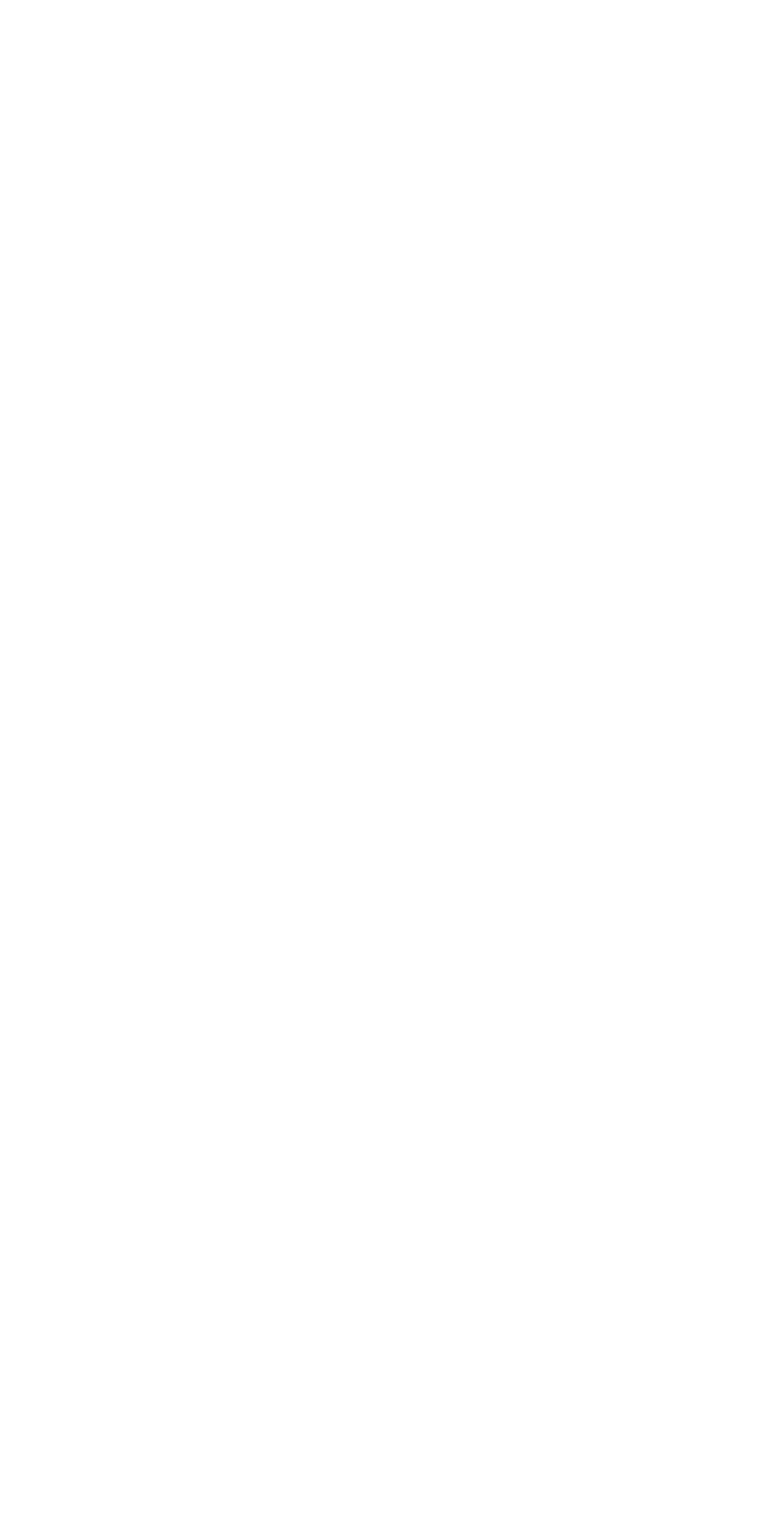
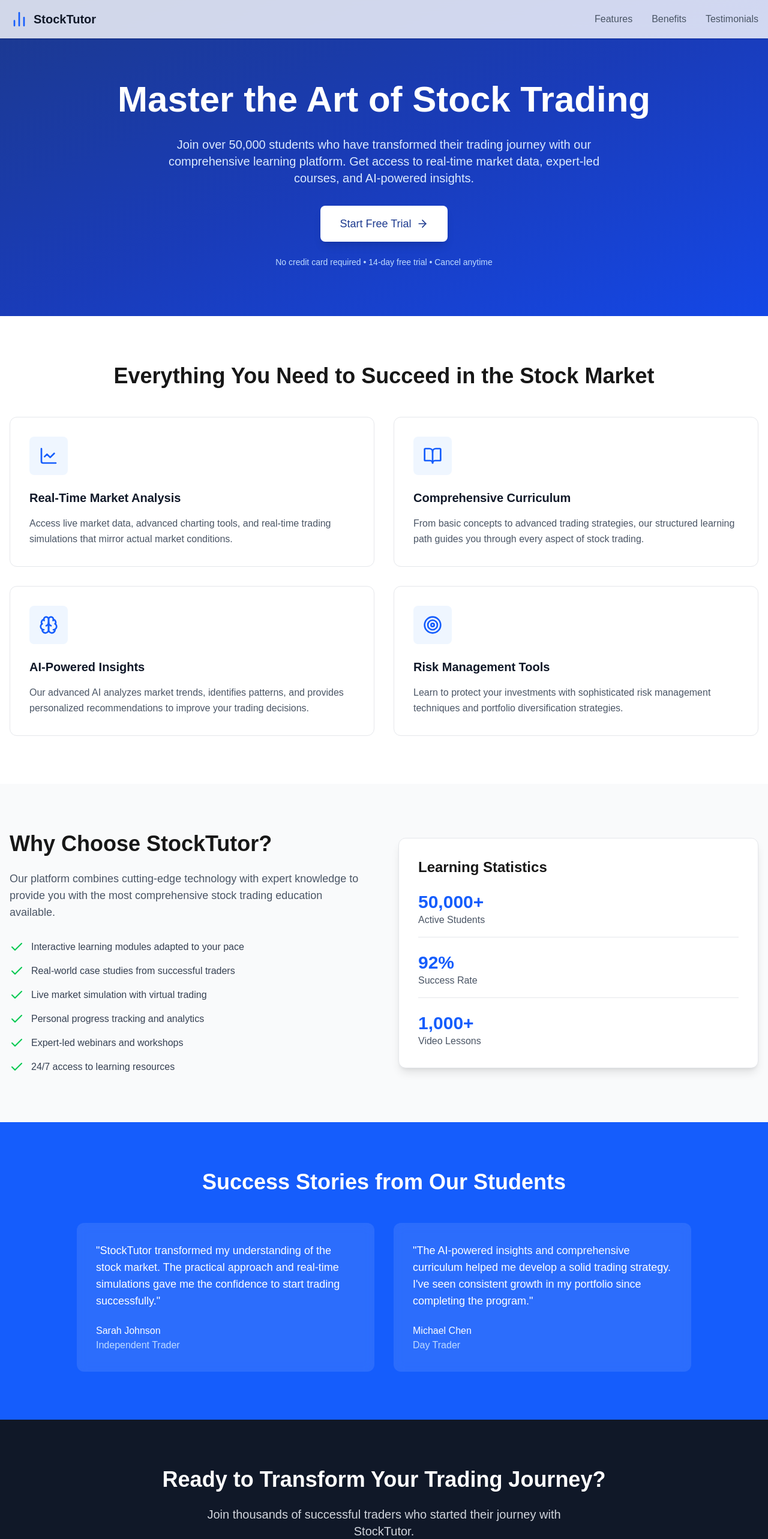
Before and after one commit to AshishAggarwal1308/st-landing, a Next.js app: page / in a window 1280 px wide. Shown: the top 2566 px of the page at 60% size. Before the commit the page ends 800 px from the top, so only its background shows below. Built offline with nearby package versions, Linux system fonts and the light colour scheme.

Commit message:
added new home page

```diff
--- a/app/page.tsx
+++ b/app/page.tsx
@@ -1,6 +1,52 @@
 import Image from "next/image";
 import Script from "next/script";
+import React from 'react';
+import { BarChart2, ArrowRight, BookOpen, Brain, Target, Users, Video, LineChart, Check } from 'lucide-react';
 
+const features = [
+  {
+    icon: <LineChart className="h-8 w-8 text-blue-600" />,
+    title: "Real-Time Market Analysis",
+    description: "Access live market data, advanced charting tools, and real-time trading simulations that mirror actual market conditions."
+  },
+  {
+    icon: <BookOpen className="h-8 w-8 text-blue-600" />,
+    title: "Comprehensive Curriculum",
+    description: "From basic concepts to advanced trading strategies, our structured learning path guides you through every aspect of stock trading."
+  },
+  {
+    icon: <Brain className="h-8 w-8 text-blue-600" />,
+    title: "AI-Powered Insights",
+    description: "Our advanced AI analyzes market trends, identifies patterns, and provides personalized recommendations to improve your trading decisions."
+  },
+  {
+    icon: <Target className="h-8 w-8 text-blue-600" />,
+    title: "Risk Management Tools",
+    description: "Learn to protect your investments with sophisticated risk management techniques and portfolio diversification strategies."
+  }
+];
+
+const benefits = [
+  "Interactive learning modules adapted to your pace",
+  "Real-world case studies from successful traders",
+  "Live market simulation with virtual trading",
+  "Personal progress tracking and analytics",
+  "Expert-led webinars and workshops",
+  "24/7 access to learning resources"
+];
+
+const testimonials = [
+  {
+    quote: "StockTutor transformed my understanding of the stock market. The practical approach and real-time simulations gave me the confidence to start trading successfully.",
+    author: "Sarah Johnson",
+    role: "Independent Trader"
+  },
+  {
+    quote: "The AI-powered insights and comprehensive curriculum helped me develop a solid trading strategy. I've seen consistent growth in my portfolio since completing the program.",
+    author: "Michael Chen",
+    role: "Day Trader"
+  }
+];
 export default function Home() {
   return (
     <>
@@ -16,6 +62,139 @@
                 gtag('config', 'AW-16491466128');
         `}
       </Script>
+
+      <div className="min-h-screen bg-white">
+        {/* Header */}
+        <header className="fixed w-full bg-white/80 backdrop-blur-md z-50 shadow-sm">
+          <div className="container mx-auto px-4 py-4 flex justify-between items-center">
+            <div className="flex items-center space-x-2">
+              <BarChart2 className="h-8 w-8 text-blue-600" />
+              <span className="text-xl font-bold text-gray-900">StockTutor</span>
+            </div>
+            <nav className="hidden md:flex space-x-8">
+              <a href="#features" className="text-gray-600 hover:text-blue-600 transition-colors">Features</a>
+              <a href="#benefits" className="text-gray-600 hover:text-blue-600 transition-colors">Benefits</a>
+              <a href="#testimonials" className="text-gray-600 hover:text-blue-600 transition-colors">Testimonials</a>
+            </nav>
+
+          </div>
+        </header>
+
+        {/* Hero Section */}
+        <section className="pt-32 pb-20 bg-gradient-to-br from-blue-900 via-blue-800 to-blue-700">
+          <div className="container mx-auto px-4 text-center text-white">
+            <h1 className="text-4xl md:text-6xl font-bold mb-6 leading-tight">
+              Master the Art of Stock Trading
+            </h1>
+            <p className="text-xl text-blue-100 mb-8 max-w-3xl mx-auto">
+              Join over 50,000 students who have transformed their trading journey with our comprehensive learning platform. Get access to real-time market data, expert-led courses, and AI-powered insights.
+            </p>
+            <div className="flex flex-col sm:flex-row justify-center gap-4">
+              <button className="bg-white text-blue-900 hover:bg-blue-50 px-8 py-4 rounded-lg text-lg font-medium transition-colors shadow-lg hover:shadow-xl inline-flex items-center justify-center">
+                Start Free Trial
+                <ArrowRight className="ml-2 h-5 w-5" />
+              </button>
+            </div>
+            <p className="mt-6 text-sm text-blue-200">No credit card required • 14-day free trial • Cancel anytime</p>
+          </div>
+        </section>
+
+        {/* Features */}
+        <section id="features" className="py-20">
+          <div className="container mx-auto px-4">
+            <h2 className="text-3xl md:text-4xl font-bold text-center mb-12">
+              Everything You Need to Succeed in the Stock Market
+            </h2>
+            <div className="grid grid-cols-1 md:grid-cols-2 gap-8">
+              {features.map((feature, index) => (
+                <div key={index} className="bg-white p-8 rounded-xl border border-gray-200 hover:border-blue-500 transition-all hover:shadow-lg">
+                  <div className="h-16 w-16 rounded-lg bg-blue-50 flex items-center justify-center mb-6">
+                    {feature.icon}
+                  </div>
+                  <h3 className="text-xl font-bold text-gray-900 mb-4">{feature.title}</h3>
+                  <p className="text-gray-600 leading-relaxed">{feature.description}</p>
+                </div>
+              ))}
+            </div>
+          </div>
+        </section>
+
+        {/* Benefits */}
+        <section id="benefits" className="py-20 bg-gray-50">
+          <div className="container mx-auto px-4">
+            <div className="grid grid-cols-1 lg:grid-cols-2 gap-12 items-center">
+              <div>
+                <h2 className="text-3xl md:text-4xl font-bold mb-6">
+                  Why Choose StockTutor?
+                </h2>
+                <p className="text-gray-600 mb-8 text-lg">
+                  Our platform combines cutting-edge technology with expert knowledge to provide you with the most comprehensive stock trading education available.
+                </p>
+                <ul className="space-y-4">
+                  {benefits.map((benefit, index) => (
+                    <li key={index} className="flex items-start">
+                      <Check className="h-6 w-6 text-green-500 mr-3 flex-shrink-0" />
+                      <span className="text-gray-700">{benefit}</span>
+                    </li>
+                  ))}
+                </ul>
+              </div>
+              <div className="bg-white p-8 rounded-xl shadow-lg border border-gray-200">
+                <h3 className="text-2xl font-bold mb-6">Learning Statistics</h3>
+                <div className="space-y-6">
+                  <div className="border-b border-gray-200 pb-4">
+                    <div className="text-3xl font-bold text-blue-600">50,000+</div>
+                    <div className="text-gray-600">Active Students</div>
+                  </div>
+                  <div className="border-b border-gray-200 pb-4">
+                    <div className="text-3xl font-bold text-blue-600">92%</div>
+                    <div className="text-gray-600">Success Rate</div>
+                  </div>
+                  <div>
+                    <div className="text-3xl font-bold text-blue-600">1,000+</div>
+                    <div className="text-gray-600">Video Lessons</div>
+                  </div>
+                </div>
+              </div>
+            </div>
+          </div>
+        </section>
+
+        {/* Testimonials */}
+        <section id="testimonials" className="py-20 bg-blue-600 text-white">
+          <div className="container mx-auto px-4">
+            <h2 className="text-3xl md:text-4xl font-bold text-center mb-12">
+              Success Stories from Our Students
+            </h2>
+            <div className="grid grid-cols-1 md:grid-cols-2 gap-8 max-w-5xl mx-auto">
+              {testimonials.map((testimonial, index) => (
+                <div key={index} className="bg-white/10 backdrop-blur-sm p-8 rounded-xl">
+                  <p className="text-lg mb-6">"{testimonial.quote}"</p>
+                  <div>
+                    <div className="font-medium">{testimonial.author}</div>
+                    <div className="text-blue-200">{testimonial.role}</div>
+                  </div>
+                </div>
+              ))}
+            </div>
+          </div>
+        </section>
+
+        {/* CTA */}
+        <section className="py-20 bg-gray-900 text-white">
+          <div className="container mx-auto px-4 text-center">
+            <h2 className="text-3xl md:text-4xl font-bold mb-6">Ready to Transform Your Trading Journey?</h2>
+            <p className="text-xl text-gray-300 mb-8 max-w-2xl mx-auto">
+              Join thousands of successful traders who started their journey with StockTutor.
+            </p>
+
+            <p className="mt-6 text-sm text-gray-400">Start learning today with our risk-free 14-day trial</p>
+          </div>
+        </section>
+
+        {/* Footer */}
+
+      </div>
     </>
   );
 }
--- a/package.json
+++ b/package.json
@@ -9,6 +9,7 @@
     "lint": "next lint"
   },
   "dependencies": {
+    "lucide-react": "^0.508.0",
     "next": "15.3.2",
     "react": "^19.0.0",
     "react-dom": "^19.0.0",
```
Also changed, not shown: app/vibhor/page.tsx (indentation only), 1 other file (tests, documents, lock files or other folders). Lines whose indentation alone changed are shown as unchanged.
